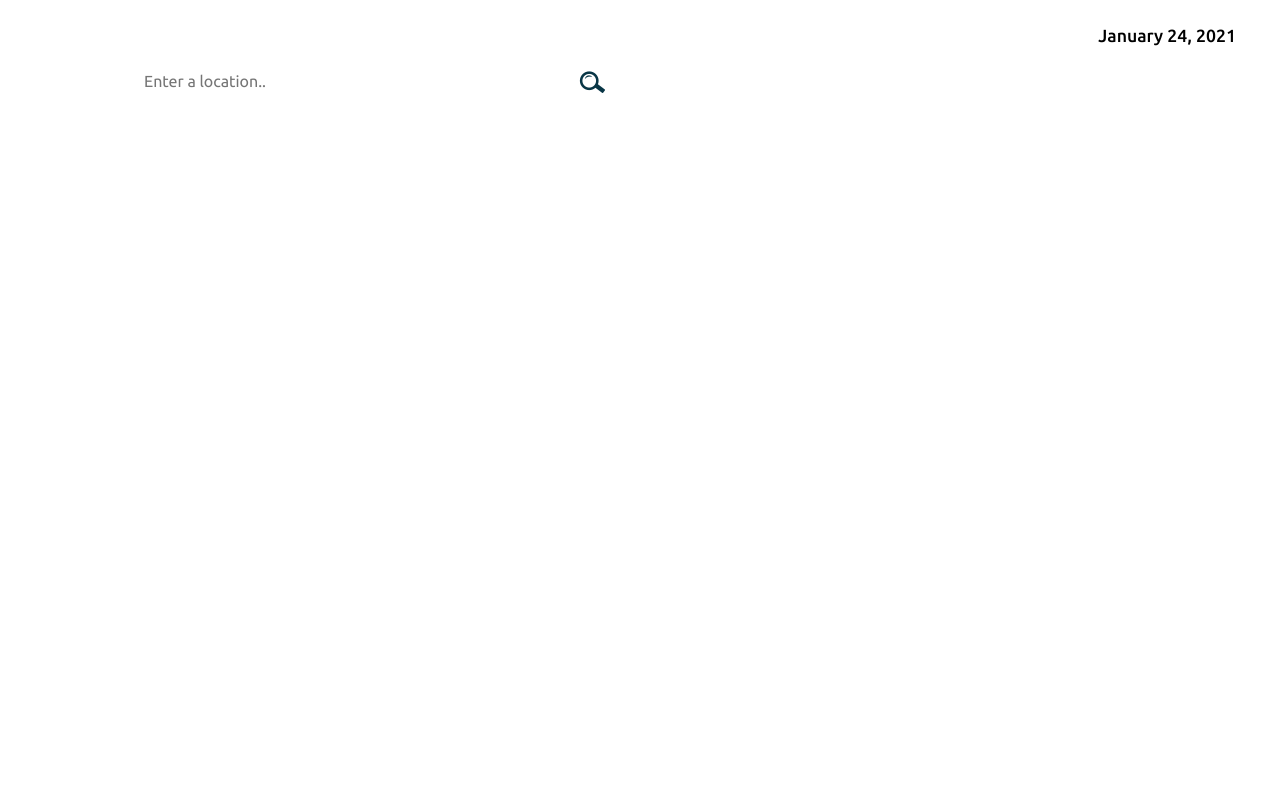
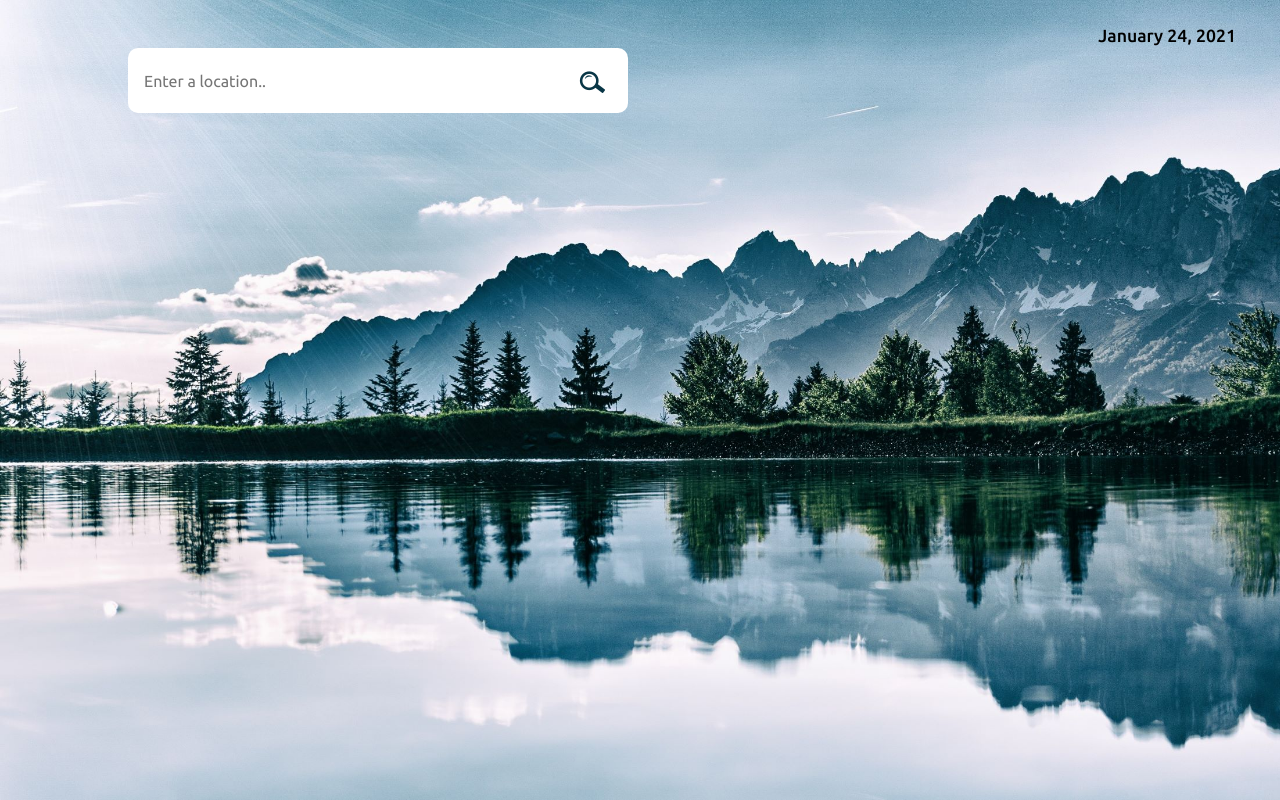
Before and after one commit to CJ-Atkins/Weather-App, a plain HTML site: page index.html in a window 1280 px wide. Drawn offline with Linux system fonts and the light colour scheme; files whose address does not match are found by name.

Commit message:
updated css

```diff
--- a/css/style.css
+++ b/css/style.css
@@ -25,7 +25,7 @@ body {
 }
 
 .background-image {
-  background-image: url(/images/pexels-pixabay-459225.jpg);
+  background-image: url("../images/lake-mountains.jpg");
   background-repeat: no-repeat;
   background-size: cover;
   height: 100vh;
```
